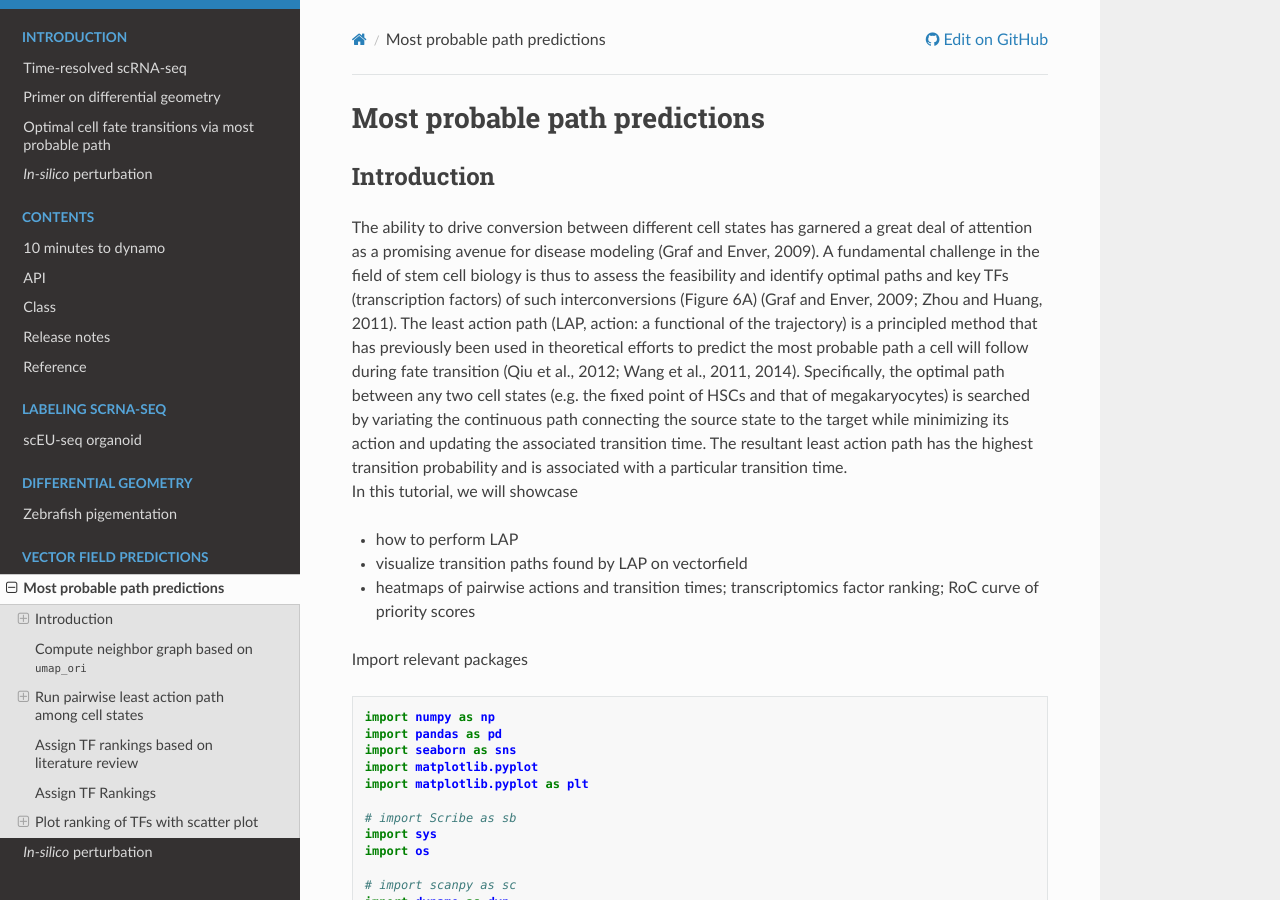
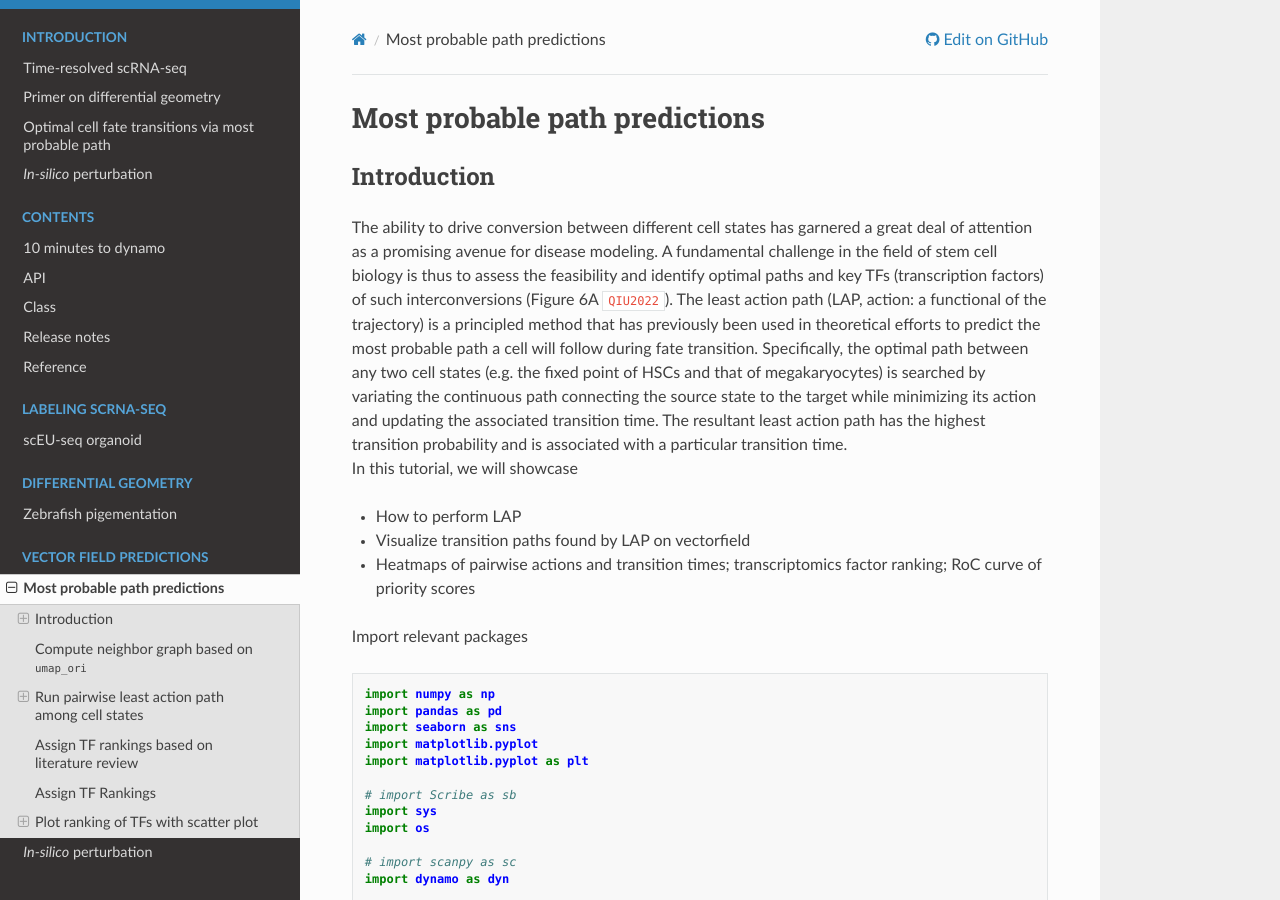
Before and after one commit to aristoteleo/dynamo_readthedocs, a Sphinx documentation site: the page built from docs/source/notebooks/lap_tutorial/lap_tutorial.rst, in a window 1280 px wide and 900 px high. Built offline with Sphinx 7.4.7 and the Read the Docs theme 2.0.0, drawn with Linux system fonts in a browser that asks for light colours; pages that are not in the unit, such as notebooks, are missing from menus; cross-references to code outside the pages are shown as plain code.

Commit message:
remove citations from tutorials; general polish

```diff
--- a/docs/source/notebooks/lap_tutorial/lap_tutorial.rst
+++ b/docs/source/notebooks/lap_tutorial/lap_tutorial.rst
@@ -6,15 +6,13 @@ Introduction
 
 | The ability to drive conversion between different cell states has
   garnered a great deal of attention as a promising avenue for disease
-  modeling (Graf and Enver, 2009). A fundamental challenge in the field
+  modeling. A fundamental challenge in the field
   of stem cell biology is thus to assess the feasibility and identify
   optimal paths and key TFs (transcription factors) of such
-  interconversions (Figure 6A) (Graf and Enver, 2009; Zhou and Huang,
-  2011). The least action path (LAP, action: a functional of the
+  interconversions (Figure 6A :cite:p:`QIU2022`). The least action path (LAP, action: a functional of the
   trajectory) is a principled method that has previously been used in
   theoretical efforts to predict the most probable path a cell will
-  follow during fate transition (Qiu et al., 2012; Wang et al., 2011,
-  2014). Specifically, the optimal path between any two cell states
+  follow during fate transition. Specifically, the optimal path between any two cell states
   (e.g. the fixed point of HSCs and that of megakaryocytes) is searched
   by variating the continuous path connecting the source state to the
   target while minimizing its action and updating the associated
@@ -22,10 +20,10 @@ Introduction
   transition probability and is associated with a particular transition
   time.
 | In this tutorial, we will showcase
-- how to perform LAP
-- visualize
+- How to perform LAP
+- Visualize
   transition paths found by LAP on vectorfield
-- heatmaps of pairwise
+- Heatmaps of pairwise
   actions and transition times; transcriptomics factor ranking; RoC
   curve of priority scores
 
--- a/docs/source/notebooks/perturbation_tutorial/perturbation_tutorial.rst
+++ b/docs/source/notebooks/perturbation_tutorial/perturbation_tutorial.rst
@@ -11,7 +11,7 @@ GMP lineage, SPI1, diverts cells to megakaryocytes and erythrocytes,
 whereas suppressing the master regulator of the MEP lineage, GATA1,
 diverts cells to monocytes and neutrophils. Suppressing both genes,
 however, traps the cell in the progenitor state. These predictions align
-well with those reported in (Rekhtman et al., 1999) and reveal a
+well with those reported in and reveal a
 seesaw-effect regulation between SPI1 and GATA1 in driving the GMP and
 the MEP lineages.
 
@@ -24,7 +24,7 @@ individually or collectively in hematopoietic scNT-seq dataset
 - reproduce results in dynamo paper :cite:p:`QIU2022` figure7
 
 Similarly, suppressing the HSPC maintenance gene HLF1 triggers cells to
-move away from the progenitors (Lehnertz et al., 2021).
+move away from the progenitors.
 
 | - :ref:`You can read more about theory part here<perturbation_theory_tutorial>`.
 Perturbation method introduction
```
Also changed, not shown: other parts of docs/source/notebooks/perturbation_tutorial/perturbation_tutorial.rst (+1 -1 lines).
